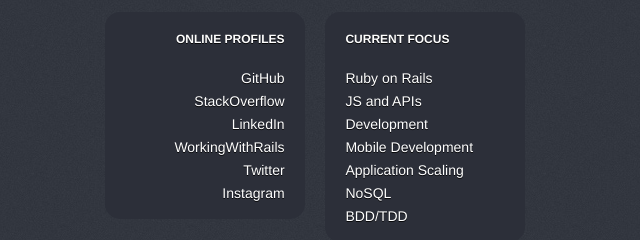
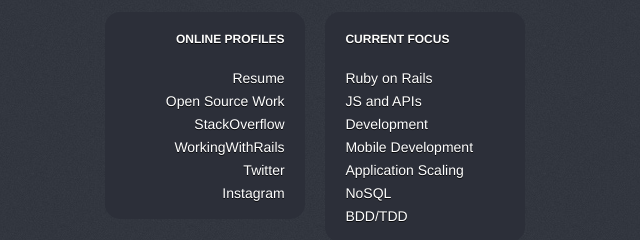
Before and after one commit to brupm/brunomiranda.com, a plain HTML site: page public/index.html in a window 1280 px wide. Shown: the part 648-888 px from the top of the page, 325-965 px from the left. Drawn offline with Linux system fonts and the light colour scheme; a script that the page names is missing.

Commit message:
Changing text

```diff
--- a/public/index.html
+++ b/public/index.html
@@ -4,7 +4,9 @@
 <html lang="en">
 <head>
 	<meta http-equiv="Content-Type" content="text/html; charset=utf-8">
-	<title>Bruno Miranda</title>
+	<title>Bruno Miranda - Software Developer and LifeHacker</title>
+	<meta name="description" content="Bruno Miranda, Software developer, Ruby on Rails, Javascript, Web and Mobile applications development." />
+  <meta name="keywords" content="software development, ruby, rails, ruby on rails, javascript, UI design" />
 	<meta name="author" content="Bruno Miranda">
 
 	<script type="text/javascript" src="http://use.typekit.com/afs5zxm.js"></script>
@@ -140,9 +142,9 @@
       <div id="left">
         <h4><strong>ONLINE PROFILES</strong></h4>
         <p>
-        <a href="http://github.com/brupm">GitHub</a><br />
+        <a href="http://linkedin.com/in/brunomiranda">Resume</a><br />
+        <a href="http://github.com/brupm">Open Source Work</a><br />
         <a href="http://stackoverflow.com/users/686117/brupm">StackOverflow</a><br />
-        <a href="http://linkedin.com/in/brunomiranda">LinkedIn</a><br />
         <a href="http://workingwithrails.com/person/5592-bruno-miranda">WorkingWithRails</a><br />
         <a href="http://twitter.com/brupm">Twitter</a><br />
         <a href="http://instagrid.me/brupm/" title="Instagram">Instagram</a>
```
Also changed, not shown: public/images/bruno2.jpg.
